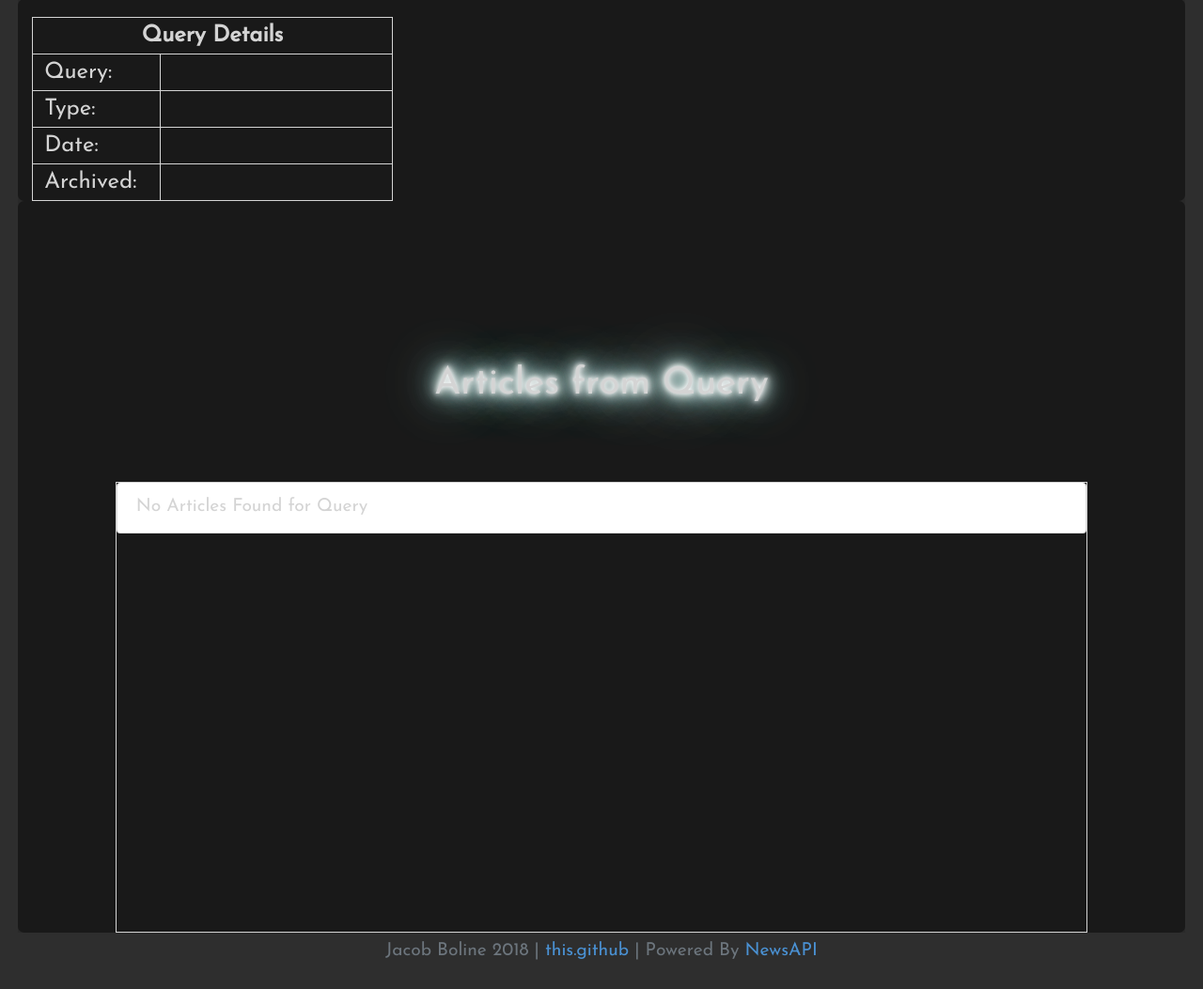
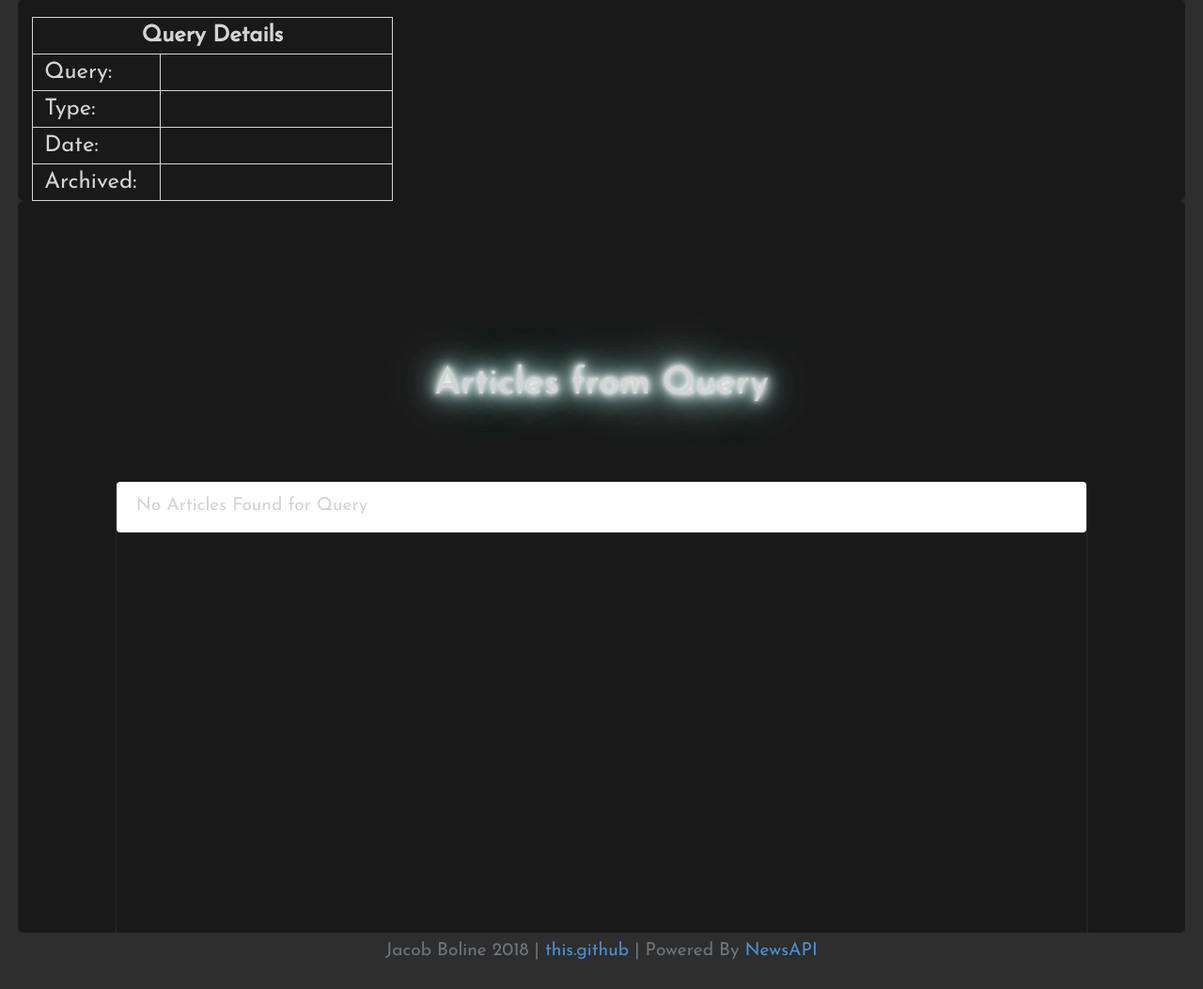
Before and after one commit to yc5424tl/geodjango_news_map, a Django app: template templates/general/view_query.html in a window 1280 px wide. Shown: the part 270-1323 px from the top of the page at 94% size. Run offline with Django 3.2, Linux system fonts and the light colour scheme; the template is opened without the code that fills it, so the values that code supplies are empty; some libraries are stand-ins or nearby versions; some web fonts are replaced.

Commit message:
modified view_sources style along with root

```diff
--- a/geodjango_news_map_web/static/css/view_query.css
+++ b/geodjango_news_map_web/static/css/view_query.css
@@ -175,7 +175,8 @@ th {
      max-height: calc(100vh - 150px);
      overflow-y: scroll;
      -webkit-overflow-scrolling: touch;
-     border: 1pt solid var(--main-light);
+     border-left: 1pt solid var(--main-dark);
+     border-right: 1pt solid var(--main-dark);
      background-color: transparent;
      /*background-color: var(--transp-bg-4);*/
      border-collapse: collapse;
```
